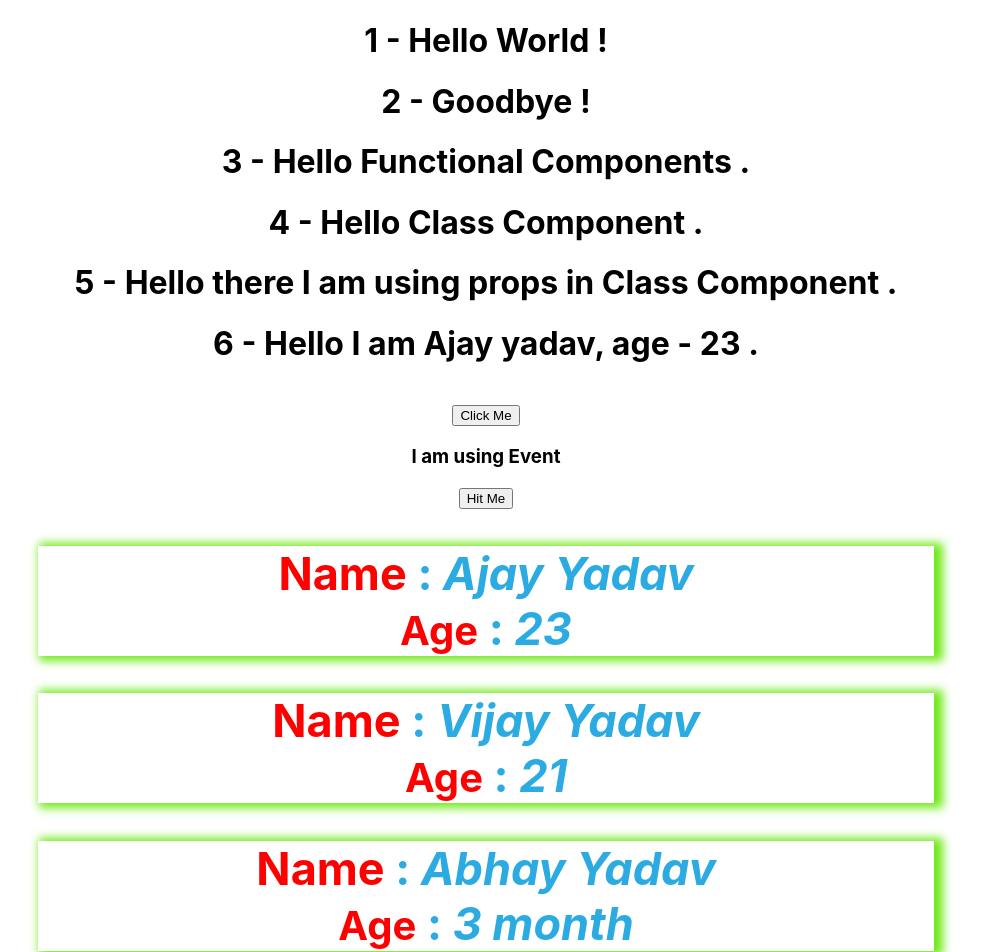
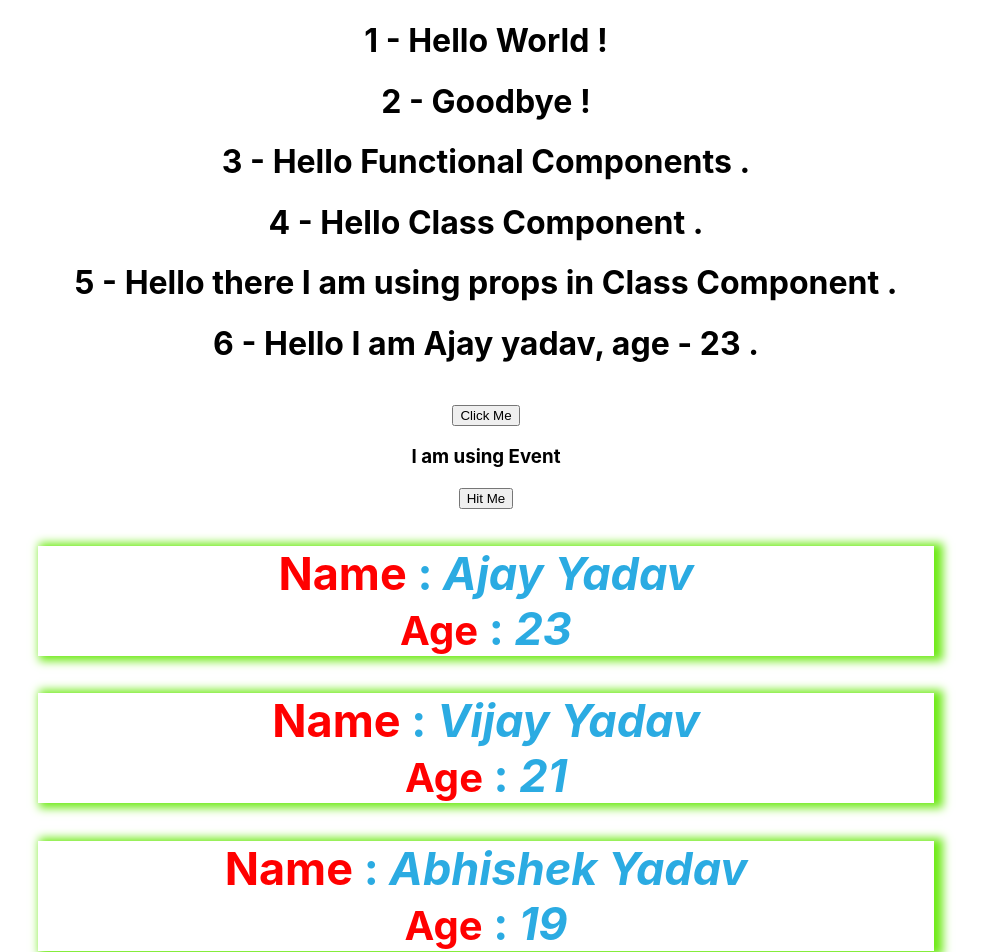
Before and after one commit to kailashy4496/react-all-practice, a React (Create React App) app: page / in a window 1280 px wide. Shown: the top 952 px of the page, without its empty margins (154-1135 px from the left). Built offline with nearby package versions, Linux system fonts and the light colour scheme.

Commit message:
added key

```diff
--- a/src/App.js
+++ b/src/App.js
@@ -18,22 +18,34 @@ class App extends Component {
     this.state = {
       persons: [
         {
+          id: 1,
           name: 'Ajay Yadav',
-          age: '23',
+          age: 23,
         },
         {
+          id: 2,
           name: 'Vijay Yadav',
-          age: '21'
+          age: 21,
         },
         {
+          id: 3,
+          name: 'Abhishek Yadav',
+          age: 19,
+        },
+        {
+          id: 4,
           name: 'Abhay Yadav',
-          age: '3 month'
+          age: '3 month',
         },
       ],
     };
   }
 
   render() {
+    let persons;
+    persons = this.state.persons.map((p) => {
+      return <Person key={p.id} name={p.name} age={p.age} />
+    });
     return (
       <div className='App' >
         <Condition />
@@ -43,15 +55,7 @@ class App extends Component {
         <Props name='Class Component' />
         <UsingState />
         <UseEvent />
-        <Person name={this.state.persons[0].name}
-          age={this.state.persons[0].age}
-        />
-        <Person name={this.state.persons[1].name}
-          age={this.state.persons[1].age}
-        />
-        <Person name={this.state.persons[2].name}
-          age={this.state.persons[2].age}
-        />
+        {persons}
       </div>
     )
   }
```
